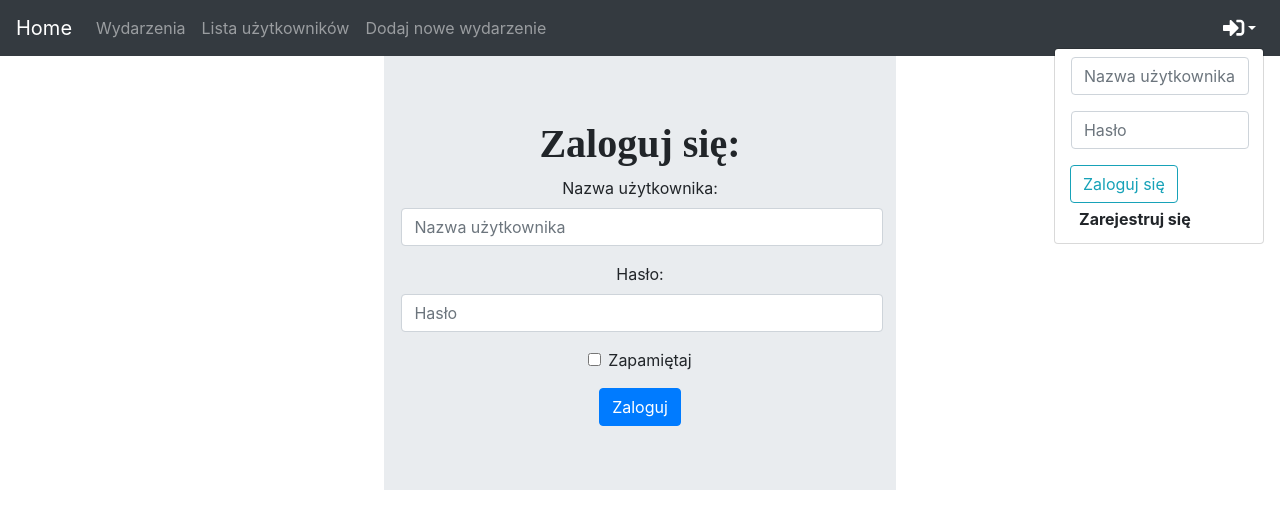
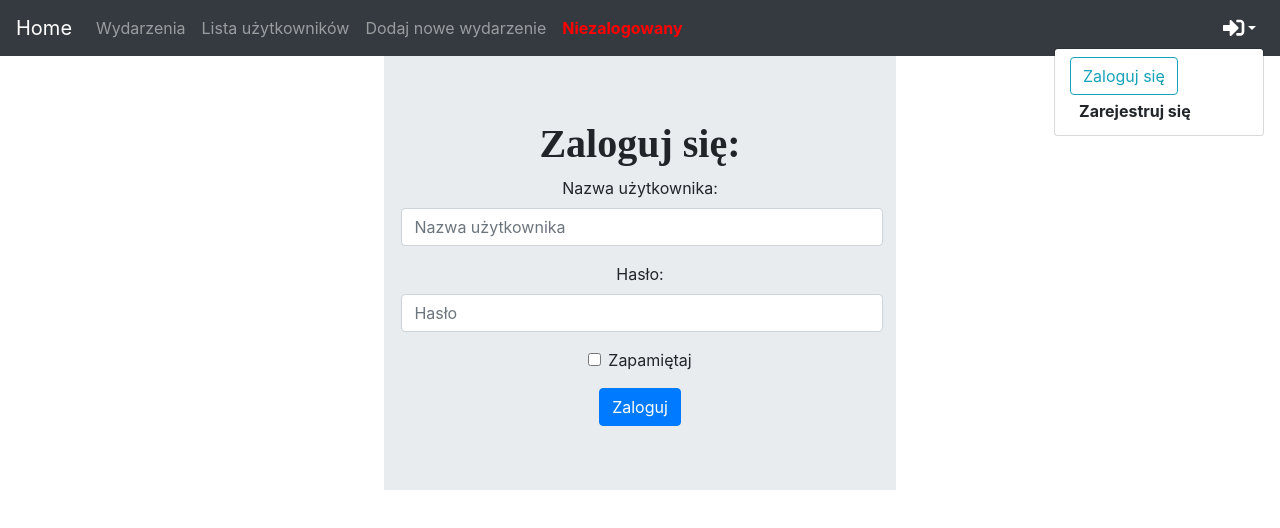
Before and after one commit to kubwosz/event-support-app-frontside, a React (Create React App) app in the folder event-support-app/: page /login in a window 1280 px wide. Both pictures are taken after a click on the button 1239 px from the left and 28 px from the top of the page. Shown: the top 528 px of the page. Built offline with nearby package versions, Linux system fonts and the light colour scheme.

Commit message:
reload page in login and checking token accesibility in navbar and showing information

```diff
--- a/event-support-app/src/components/login_page/index.jsx
+++ b/event-support-app/src/components/login_page/index.jsx
@@ -27,6 +27,7 @@ export default class LoginPage extends React.Component {
       .then(response => {
         console.log(response);
         localStorage.setItem("token", response.headers.authorization);
+        window.location.reload();
       })
       .catch(err => {
         window.confirm(err);
--- a/event-support-app/src/components/navbar/index.jsx
+++ b/event-support-app/src/components/navbar/index.jsx
@@ -6,24 +6,45 @@ import { faSignInAlt } from "@fortawesome/free-solid-svg-icons";
 import "./style.css";
 
 export default class HomeNavbar extends React.Component {
-  render() {
+  checkAuth = () => {
+    const token = localStorage.getItem("token");
+    console.log(token);
+    if (token != null) {
+      return <b style={{ color: "green" }}>Zalogowany</b>;
+    } else {
+      return <b style={{ color: "red" }}>Niezalogowany</b>;
+    }
+  };
+
+  logOut = () => {
+    console.log("infoWylogowany");
+    localStorage.clear();
+    // window.location.reload();
+    this.forceUpdate();
+  };
+
+  renderProperInformations = () => {
+    const token = localStorage.getItem("token");
+    console.log(token);
+    if (token != null) {
       return (
-      <Navbar bg="dark" variant="dark">
-        <Navbar.Brand href="/">Home</Navbar.Brand>
-        <Nav className="mr-auto">
-          <Nav.Link href="/events">Wydarzenia</Nav.Link>
-          <Nav.Link href="/members">Lista użytkowników</Nav.Link>
-          <Nav.Link href="/addEvent">Dodaj nowe wydarzenie</Nav.Link>
-        </Nav>
-        <Nav>
-          <NavDropdown
-            title={<FontAwesomeIcon size="lg" icon={faSignInAlt} />}
-            id="collasible-nav-dropdown"
-            alignRight
-          >
+        <Container id="userLogged">
+          <Form>
+            <Form.Group>Uzytkownik1Ksywa</Form.Group>
+
+            <Form.Group>Adres mailowy</Form.Group>
+            <Button onClick={this.logOut} variant="outline-info">
+              Wyloguj się
+            </Button>
+          </Form>
+        </Container>
+      );
+    } else {
+      return (
+        <div>
           <Container id="userProperties">
             <Form>
-                <Form.Group>
+              {/* <Form.Group>
                 <FormControl
                   type="text"
                   placeholder="Nazwa użytkownika"
@@ -37,13 +58,37 @@ export default class HomeNavbar extends React.Component {
                   placeholder="Hasło"
                   className="mr-sm-2"
                 />
-                </Form.Group>
-                <Button variant="outline-info">Zaloguj się</Button>
+              </Form.Group> */}
+              <Button href="/login" variant="outline-info">
+                Zaloguj się
+              </Button>
             </Form>
           </Container>
           <NavDropdown.Item href="/register">
             <b>Zarejestruj się</b>
           </NavDropdown.Item>
+        </div>
+      );
+    }
+  };
+
+  render() {
+    return (
+      <Navbar bg="dark" variant="dark">
+        <Navbar.Brand href="/">Home</Navbar.Brand>
+        <Nav className="mr-auto">
+          <Nav.Link href="/events">Wydarzenia</Nav.Link>
+          <Nav.Link href="/members">Lista użytkowników</Nav.Link>
+          <Nav.Link href="/addEvent">Dodaj nowe wydarzenie</Nav.Link>
+          <Nav.Link>{this.checkAuth()}</Nav.Link>
+        </Nav>
+        <Nav>
+          <NavDropdown
+            title={<FontAwesomeIcon size="lg" icon={faSignInAlt} />}
+            id="collasible-nav-dropdown"
+            alignRight
+          >
+            {this.renderProperInformations()}
           </NavDropdown>
         </Nav>
       </Navbar>
```
Lines whose indentation alone changed are shown as unchanged.
